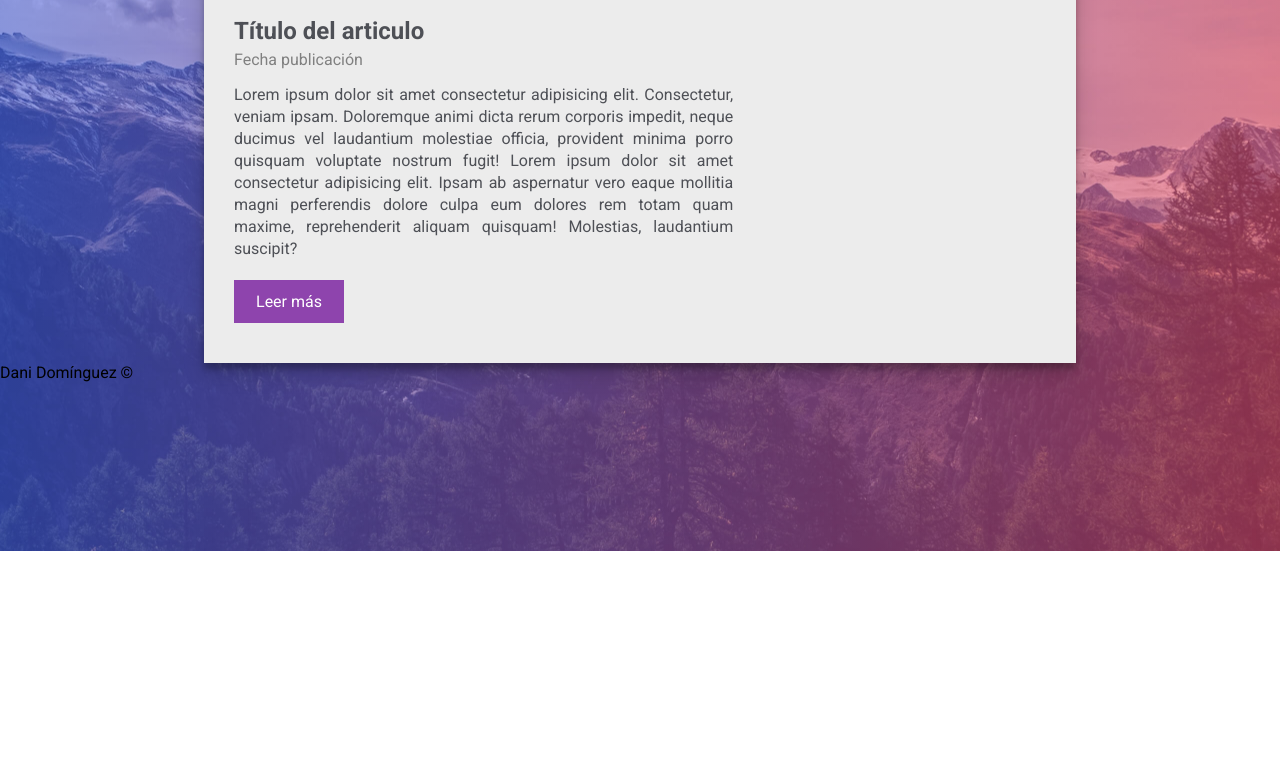
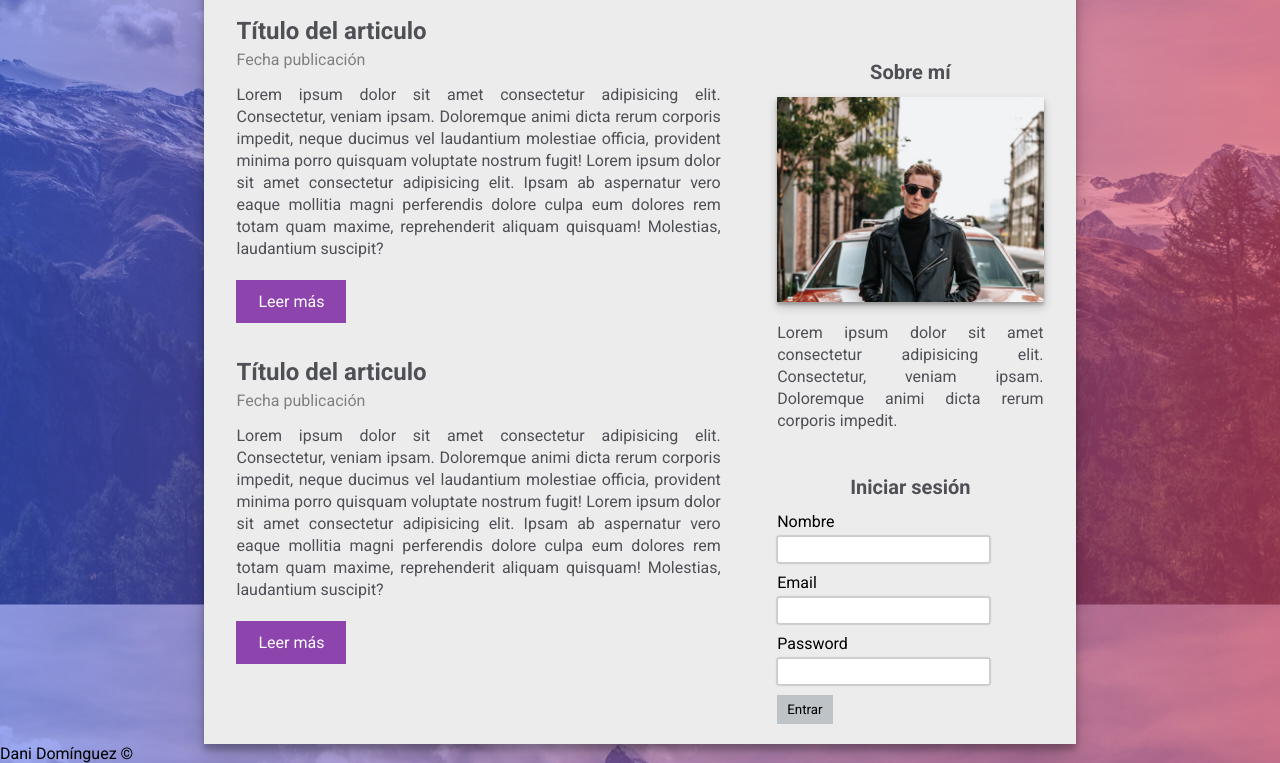
Before and after one commit to danidz96/proyecto-js, a plain HTML site: page index.html in a window 1280 px wide. Shown: the part 249-1012 px from the top of the page. Before the commit the page ends 800 px from the top, so only its background shows below. Drawn offline with Linux system fonts and the light colour scheme.

Commit message:
maquetar sidebar

```diff
--- a/css/main.css
+++ b/css/main.css
@@ -66,10 +66,14 @@ body {
     padding: 0 20px;
 }
 
+#content {
+    width: 97%;
+    margin: 0 auto;
+}
+
 #posts {
     width: 60%;
     float: left;
-    padding-left: 10px;
 }
 
 .post{
@@ -96,5 +100,51 @@ body {
     display: block;
     text-align: center;
     width: 70px;
+    margin-bottom: 35px;
+}
+
+#sidebar {
+    width: 33%;
+    float: right;
+}
+
+#sidebar h4 {
+    margin-top: 50px;
     margin-bottom: 20px;
+    text-align: center;
+    line-height: 10px;
+    color: #4E5056;
+    font-size: 20px;
 }
+
+#sidebar img {
+    width: 100%;
+    margin-bottom: 20px;
+    box-shadow: 0 5px 10px rgba(0,0,0,0.19), 0 3px 3px rgba(0,0,0,0.23);
+}
+
+#sidebar p {
+    color: #4E5056;
+    margin-bottom: 20px;
+    line-height: 22px;
+    text-align: justify;
+}
+
+form input[type="text"],
+form input[type="password"],
+form input[type="email"] {
+    padding: 5px;
+    border-radius: 2px;
+    border: 1px solid #ccc;
+    width: 80%;
+    margin-bottom: 10px;
+    box-shadow: 0 0 2px gray;
+    margin-top: 5px;
+}
+
+form input[type="submit"] {
+    background: #bdc3c7;
+    padding: 7px 10px;
+    border: none;
+    cursor: pointer;
+}
--- a/index.html
+++ b/index.html
@@ -42,11 +42,34 @@
                     <p>Lorem ipsum dolor sit amet consectetur adipisicing elit. Consectetur, veniam ipsam. Doloremque animi dicta rerum corporis impedit, neque ducimus vel laudantium molestiae officia, provident minima porro quisquam voluptate nostrum fugit! Lorem ipsum dolor sit amet consectetur adipisicing elit. Ipsam ab aspernatur vero eaque mollitia magni perferendis dolore culpa eum dolores rem totam quam maxime, reprehenderit aliquam quisquam! Molestias, laudantium suscipit?</p>
                     <a href="#" class="button-more">Leer más</a>
                 </article>
+                <article class="post">
+                    <h2>Título del articulo</h2>
+                    <span class="date">Fecha publicación</span>
+                    <p>Lorem ipsum dolor sit amet consectetur adipisicing elit. Consectetur, veniam ipsam. Doloremque animi dicta rerum corporis impedit, neque ducimus vel laudantium molestiae officia, provident minima porro quisquam voluptate nostrum fugit! Lorem ipsum dolor sit amet consectetur adipisicing elit. Ipsam ab aspernatur vero eaque mollitia magni perferendis dolore culpa eum dolores rem totam quam maxime, reprehenderit aliquam quisquam! Molestias, laudantium suscipit?</p>
+                    <a href="#" class="button-more">Leer más</a>
+                </article>
             </div>
+
+            <aside id="sidebar">
+                <div id="about">
+                    <h4>Sobre mí</h4>
+                    <img src="img/portrait.png">
+                    <p>Lorem ipsum dolor sit amet consectetur adipisicing elit. Consectetur, veniam ipsam. Doloremque animi dicta rerum corporis impedit.</p>
+                </div>
+                <div id="login">
+                    <h4>Iniciar sesión</h4>
+                    <form action="">
+                        <label for="name">Nombre</label><br>
+                        <input type="text" name="name"> <br>
+                        <label for="email">Email</label><br>
+                        <input type="email" name="email"> <br>
+                        <label for="password">Password</label><br>
+                        <input type="password" name="password"><br>
+                        <input type="submit" value="Entrar">
+                    </form>
+                </div>
+            </aside>
             <div class="clearfix"></div>
-            <aside>
-
-            </aside>
         </section>
     </section>
     <footer>
```
Also changed, not shown: img/portrait.png (added).
